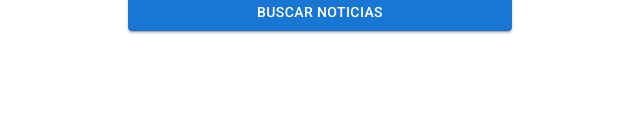
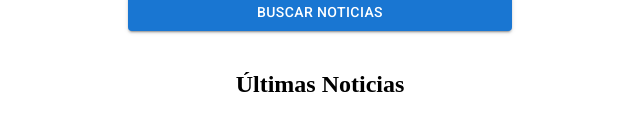
Before and after one commit to anngelicafernanda/noticias-api, a React (Vite) app: page / in a window 1280 px wide. Shown: the part 214-344 px from the top of the page, without its empty margins (320-960 px from the left). Built offline with nearby package versions, Linux system fonts and the light colour scheme; no server answers.

Commit message:
Componente listado de noticias

```diff
--- a/src/App.jsx
+++ b/src/App.jsx
@@ -1,5 +1,6 @@
 import { Container, Grid, Typography } from '@mui/material';
 import Formulario from './components/Formulario';
+import ListadoNoticias from "./components/ListadoNoticias"
 import { NoticiasProvider } from './context/NoticiasProvider';
 function App() {
 
@@ -23,6 +24,8 @@
         <Formulario/>
         </Grid>
       </Grid>
+
+      <ListadoNoticias/>
     </Container>
     </NoticiasProvider>
   )
--- /dev/null
+++ b/src/components/ListadoNoticias.jsx
@@ -0,0 +1,32 @@
+import Grid  from "@mui/material/Grid";
+import  Typography  from "@mui/material/Grid";
+import useNoticias from "../hooks/useNoticias";
+import Noticia from "./Noticia";
+
+
+const ListadoNoticias = () => {
+    const {noticias} = useNoticias()
+    console.log(noticias)
+  return (
+    <>
+    <Typography
+    textAlign={"center"}
+    marginY={5}
+    variant="h3"
+    component={"h2"}
+    >
+        Últimas Noticias
+    </Typography>
+    <Grid>
+        {noticias.map(noticia => (
+            <Noticia
+            key={noticia.url}
+            noticia={noticia}
+            />
+        ))}
+    </Grid>
+    </>
+  )
+}
+
+export default ListadoNoticias
--- /dev/null
+++ b/src/components/Noticia.jsx
@@ -0,0 +1,11 @@
+
+
+const Noticia = ({noticia}) => {
+  return (
+    <div>
+      Noticia
+    </div>
+  )
+}
+
+export default Noticia
--- a/src/context/NoticiasProvider.jsx
+++ b/src/context/NoticiasProvider.jsx
@@ -26,7 +26,7 @@
         <NoticiasContext.Provider
         value={{
             categoria,
-            handleChangeCategoria
+            handleChangeCategoria, noticias
         }}
         >
             {children}
```
